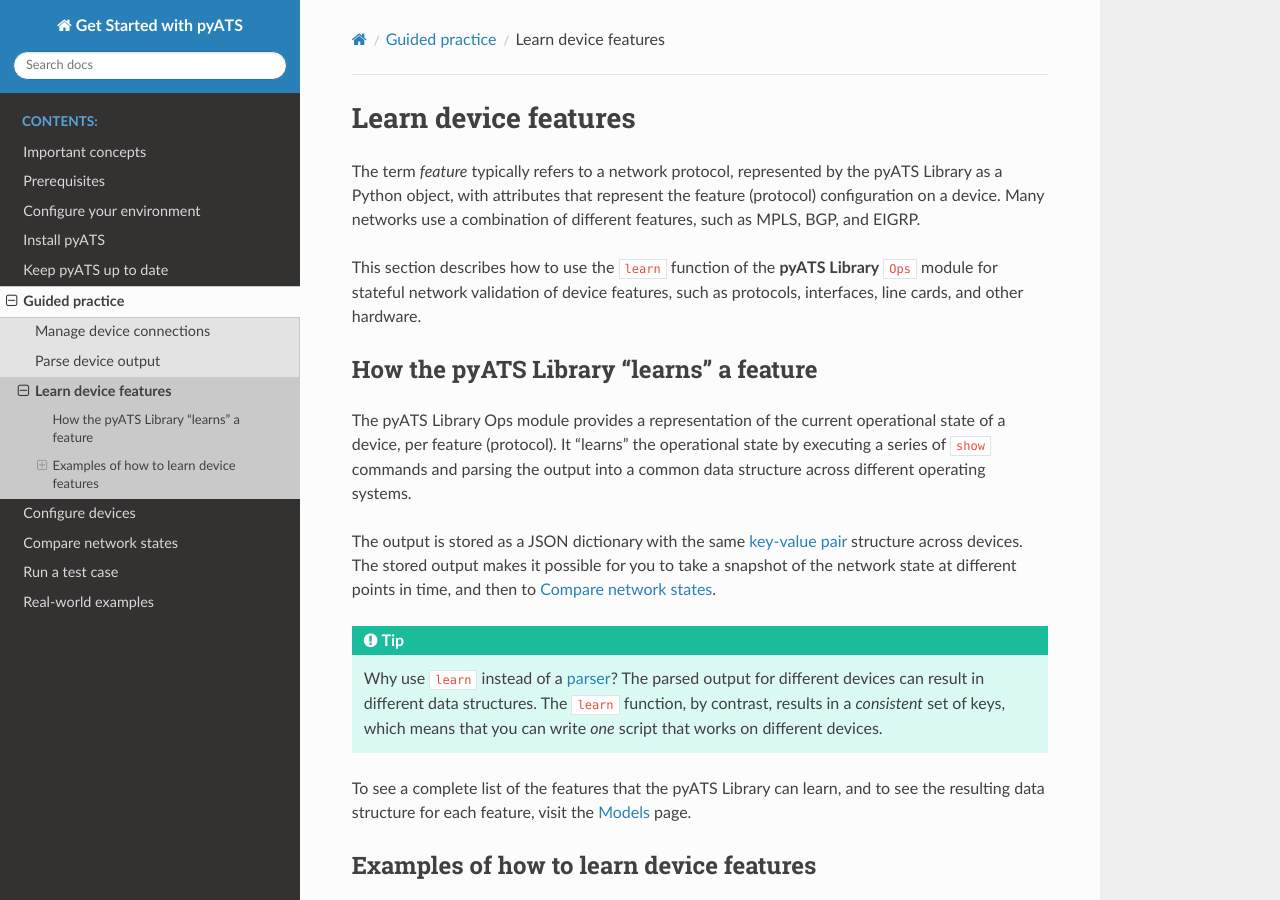
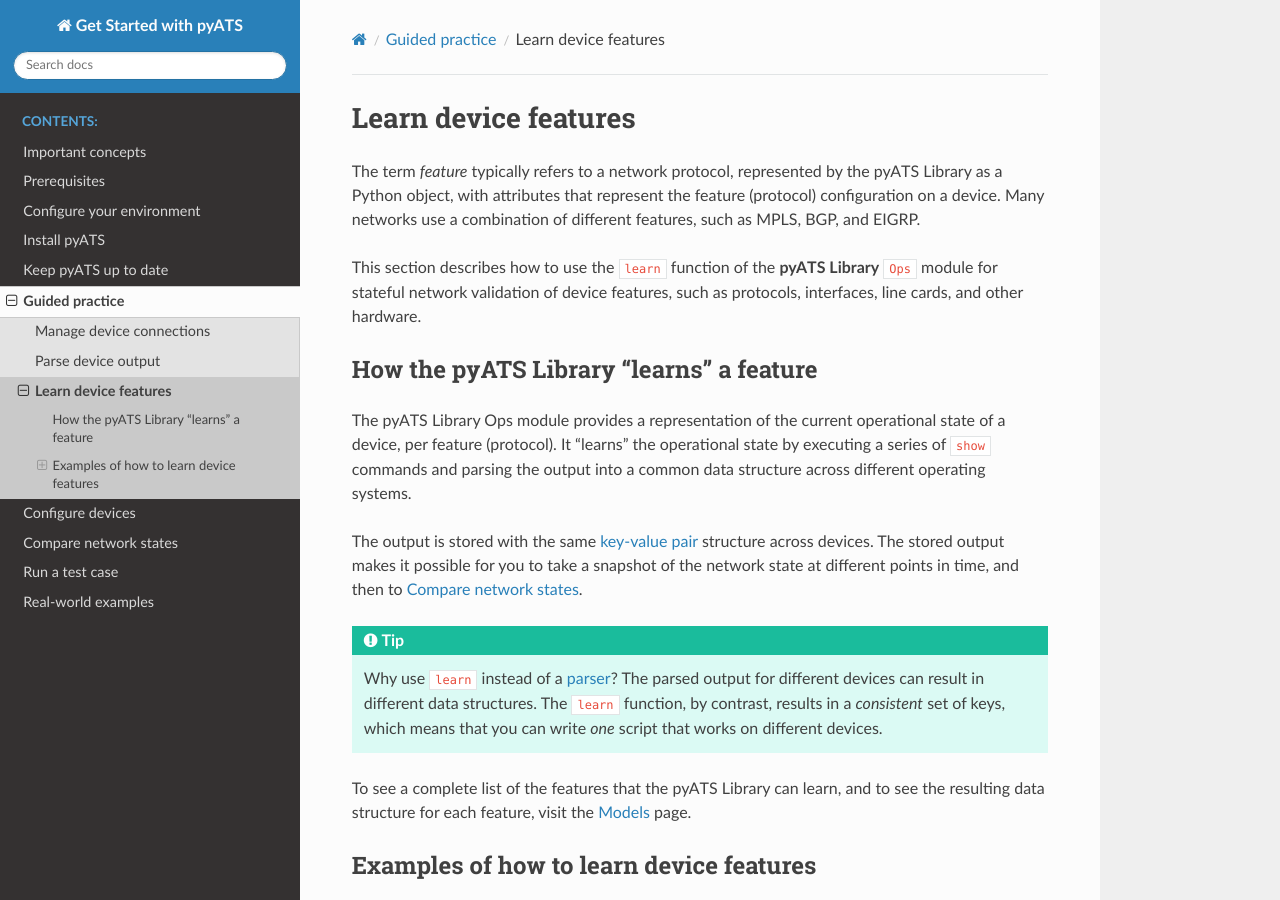
Before and after one commit to CiscoTestAutomation/getting-started, a Sphinx documentation site: the page built from source/quickstart/learndevices.rst, in a window 1280 px wide and 900 px high. Built offline with Sphinx 7.4.7 and the Read the Docs theme 2.0.0, drawn with Linux system fonts in a browser that asks for light colours; pages that are not in the unit, such as notebooks, are missing from menus.

Commit message:
Removed reference to JSON to keep the description applicable to Python and genie cli.

```diff
--- a/source/quickstart/learndevices.rst
+++ b/source/quickstart/learndevices.rst
@@ -12,7 +12,7 @@
 -------------------------------------
 .. include:: ../definitions/def_ops.rst
 
-The output is stored as a JSON dictionary with the same :term:`key-value pair` structure across devices. The stored output makes it possible for you to take a snapshot of the network state at different points in time, and then to :ref:`compare-network-states`.
+The output is stored with the same :term:`key-value pair` structure across devices. The stored output makes it possible for you to take a snapshot of the network state at different points in time, and then to :ref:`compare-network-states`.
 
 .. tip:: Why use ``learn`` instead of a :term:`parser`? The parsed output for different devices can result in different data structures. The ``learn`` function, by contrast, results in a *consistent* set of keys, which means that you can write *one* script that works on different devices.
 
```
